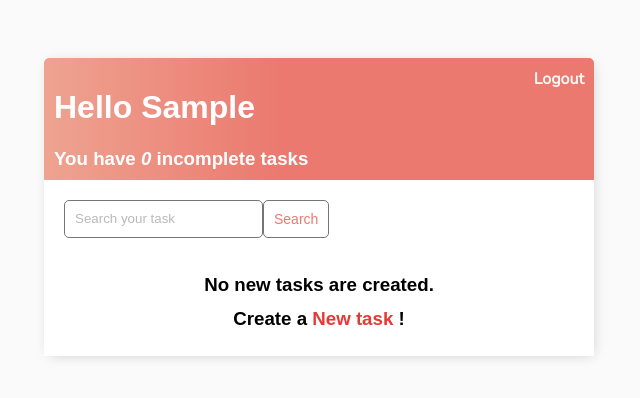
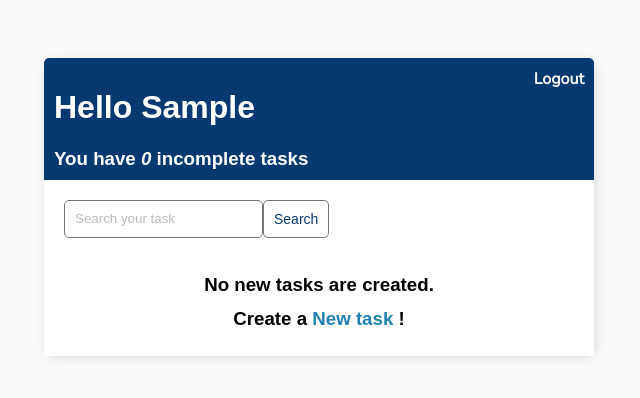
Before and after one commit to KaloyankerR/Django-ToDoList, a Django app: page / in a window 1280 px wide. Shown: the top 398 px of the page, without its empty margins (321-961 px from the left). Run offline with Django 4.2, Linux system fonts and the light colour scheme; the visitor is signed in with stand-in values (Sample User, id 1); data that the repository does not hold is empty.

Commit message:
Changed colors

```diff
--- a/todo_list/base/templates/base/main.html
+++ b/todo_list/base/templates/base/main.html
@@ -61,7 +61,7 @@
             color: #fff;
             padding: 10px;
             border-radius: 5px 5px 0 0;
-            background: linear-gradient(90deg, #EEA390 0%, #EB796F 43%, #EB796F 100%);
+            background: linear-gradient(90deg, #063970 0%, #063970 43%, #063970 100%);
         }
 
         .header-bar a {
@@ -145,7 +145,7 @@
 
 
         #add-link {
-            color: #EB796F;
+            color: #063970;
             text-decoration: none;
             font-size: 42px;
             text-shadow: 1px 1px #81413b;
@@ -186,7 +186,7 @@
         .button {
             border: 1px solid #757575;
             background-color: #FFF;
-            color: #EB796F;
+            color: #063970;
             padding: 10px;
             font-size: 14px;
             border-radius: 5px;
--- a/todo_list/base/templates/base/task_list.html
+++ b/todo_list/base/templates/base/task_list.html
@@ -47,7 +47,7 @@
     {% empty %}
     <div style="text-align: center; padding-bottom: 10px; line-height: 1em;">
         <h3>No new tasks are created.</h3>
-        <h3>Create a <a style="text-decoration: none; color: #e53935;" href="{% url 'task-create' %}">New task</a> ! </h3>
+        <h3>Create a <a style="text-decoration: none; color: #1e81b0;" href="{% url 'task-create' %}">New task</a> ! </h3>
     </div>
     {% endfor %}
 </div>
```
Also changed, not shown: README.md, photos/addUpdate.PNG (added), photos/login.PNG (added), photos/register.PNG (added), photos/tasks.PNG (added).
